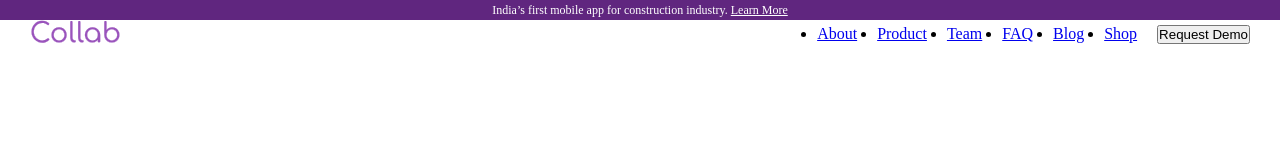
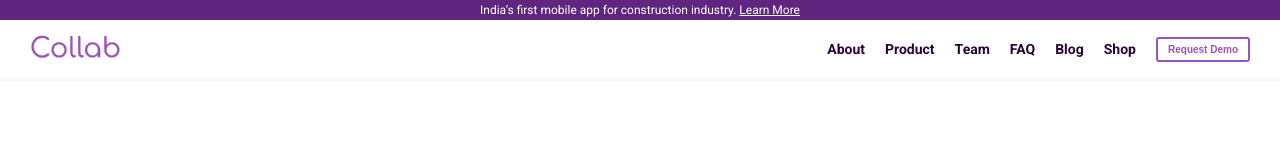
Before and after one commit to TomasDutkus/BiT-QA, a plain HTML site: page figma_collab/index.html in a window 1280 px wide. Drawn offline with Linux system fonts and the light colour scheme.

Commit message:
Add files via upload

```diff
--- a/figma_collab/index.html
+++ b/figma_collab/index.html
@@ -3,6 +3,12 @@
   <head>
     <meta charset="UTF-8" />
     <meta name="viewport" content="width=device-width, initial-scale=1.0" />
+    <link rel="preconnect" href="https://fonts.googleapis.com" />
+    <link rel="preconnect" href="https://fonts.gstatic.com" crossorigin />
+    <link
+      href="https://fonts.googleapis.com/css2?family=Roboto:wght@400;500;700&display=swap"
+      rel="stylesheet"
+    />
     <link rel="stylesheet" href="style.css" />
     <title>Homepage</title>
   </head>
@@ -29,7 +35,7 @@
               <li><a href="#">Shop</a></li>
             </ul>
           </nav>
-          <button>Request Demo</button>
+          <button class="headerBtn">Request Demo</button>
         </div>
       </div>
     </header>
--- a/figma_collab/style.css
+++ b/figma_collab/style.css
@@ -2,6 +2,9 @@
   margin: 0;
   padding: 0;
   box-sizing: border-box;
+}
+body {
+  font-family: "Roboto", sans-serif;
 }
 .purpleLine {
   width: 100%;
@@ -20,7 +23,8 @@
   display: flex;
   align-items: center;
   justify-content: space-between;
-  padding: 0 30px;
+  padding: 15px 30px;
+  border-bottom: rgba(220, 220, 220, 0.2) 3px solid;
 }
 .navigationContainer {
   display: flex;
@@ -34,3 +38,30 @@
   align-items: center;
   gap: 20px;
 }
+.navigationContainer nav ul li {
+  list-style-type: none;
+  font-size: 14px;
+}
+.navigationContainer nav ul li a {
+  text-decoration: none;
+  font-weight: 700;
+  color: #2b0236;
+}
+.navigationContainer nav ul li a:hover {
+  color: #a60505;
+}
+.headerBtn {
+  padding: 5px 10px;
+  background-color: transparent;
+  border: #9a54bc 2px solid;
+  border-radius: 3px;
+  font-size: 10px;
+  color: #9a54bc;
+  font-weight: 700;
+  cursor: pointer;
+  transition: all 0.3s;
+}
+.headerBtn:hover {
+  background-color: #9a54bc;
+  color: white;
+}
```
